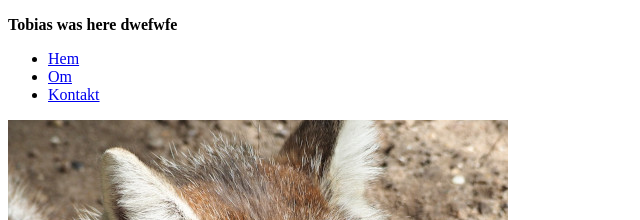
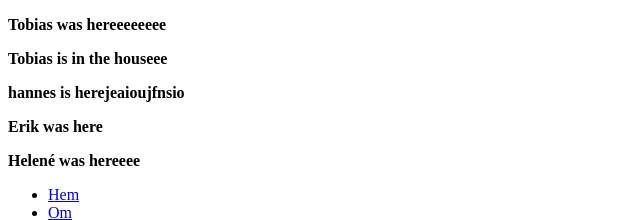
Before and after one commit to ehildingg/workout-app, a Vue app: page / in a window 1280 px wide. Shown: the top 220 px of the page, without its empty margins (0-640 px from the left). Built offline with nearby package versions, Linux system fonts and the light colour scheme; no server answers.

Commit message:
Farliga grejer This reverts commit b715cd935c78a95bb3826f10450b78b534557e54.

```diff
--- a/src/App.vue
+++ b/src/App.vue
@@ -14,7 +14,11 @@
 
 <template>
   <nav>
-    <p>Tobias was here dwefwfe</p>
+    <p>Tobias was hereeeeeeee</p>
+    <p>Tobias is in the houseee</p>
+    <p>hannes is herejeaioujfnsio</p>
+    <p>Erik was here</p>
+    <p>Helené was hereeee</p>
     <ul>
       <li>
         <RouterLink to="/">Hem</RouterLink>
```
